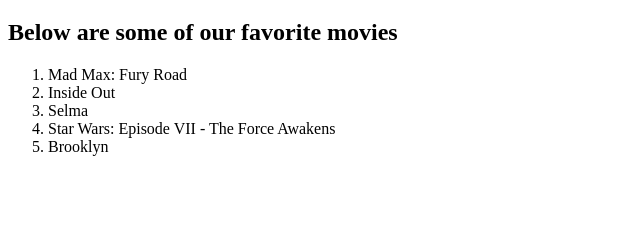
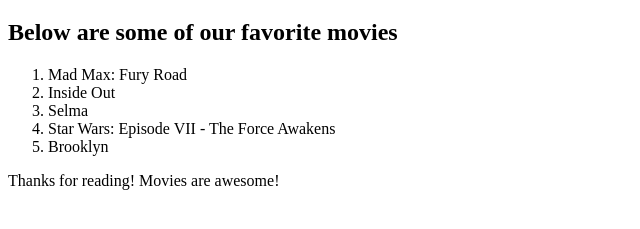
Before and after one commit to Andychochocho/epicodus_top_5_movies, a plain HTML site: page index.html in a window 1280 px wide. Shown: the part 61-290 px from the top of the page, without its empty margins (0-640 px from the left). Drawn offline with Linux system fonts and the light colour scheme.

Commit message:
Added a footer paragraph.

```diff
--- a/index.html
+++ b/index.html
@@ -16,6 +16,8 @@
     <li>Star Wars: Episode VII - The Force Awakens</li>
     <li>Brooklyn</li>
   </ol>
+
+  <p> Thanks for reading! Movies are awesome!</p>
 </body>
 
 </html>
```
